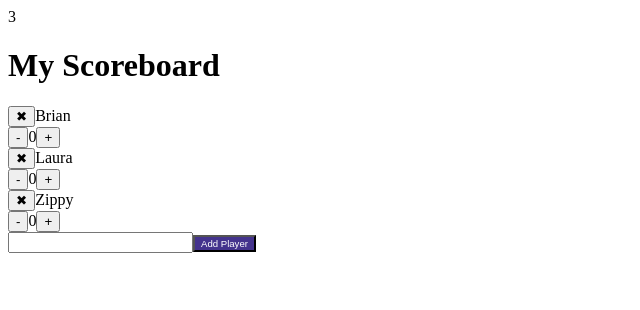
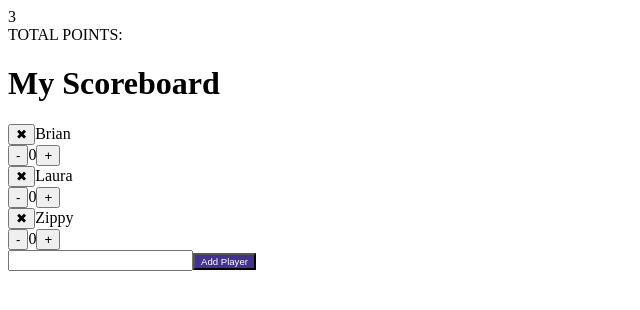
Before and after one commit to bpb54321/scoreboard, a React (Create React App) app: page / in a window 1280 px wide. Shown: the top 310 px of the page, without its empty margins (0-640 px from the left). Built offline with nearby package versions, Linux system fonts and the light colour scheme.

Commit message:
Added total-points-label.

```diff
--- a/src/components/Statistics.js
+++ b/src/components/Statistics.js
@@ -9,7 +9,8 @@ export default class Statistics extends React.Component {
           <span data-testid="player-count">3</span>
         </div>
         <div>
-          <span data-testid="total-score"></span>
+          <span data-testid="total-points-label">TOTAL POINTS: </span>
+          <span data-testid="total-points"></span>
         </div>
       </div>
     );
```
Also changed, not shown: 1 other file (tests, documents, lock files or other folders).
